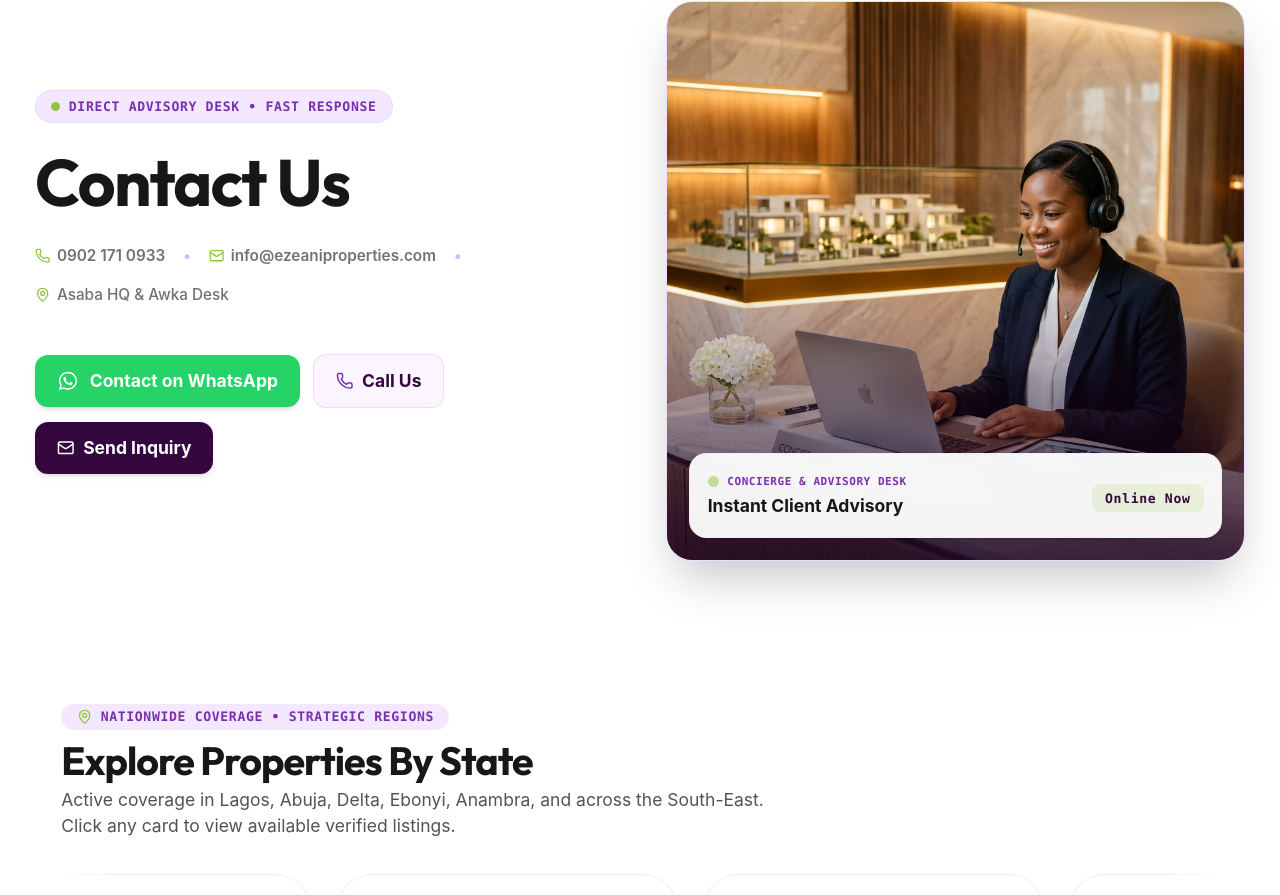
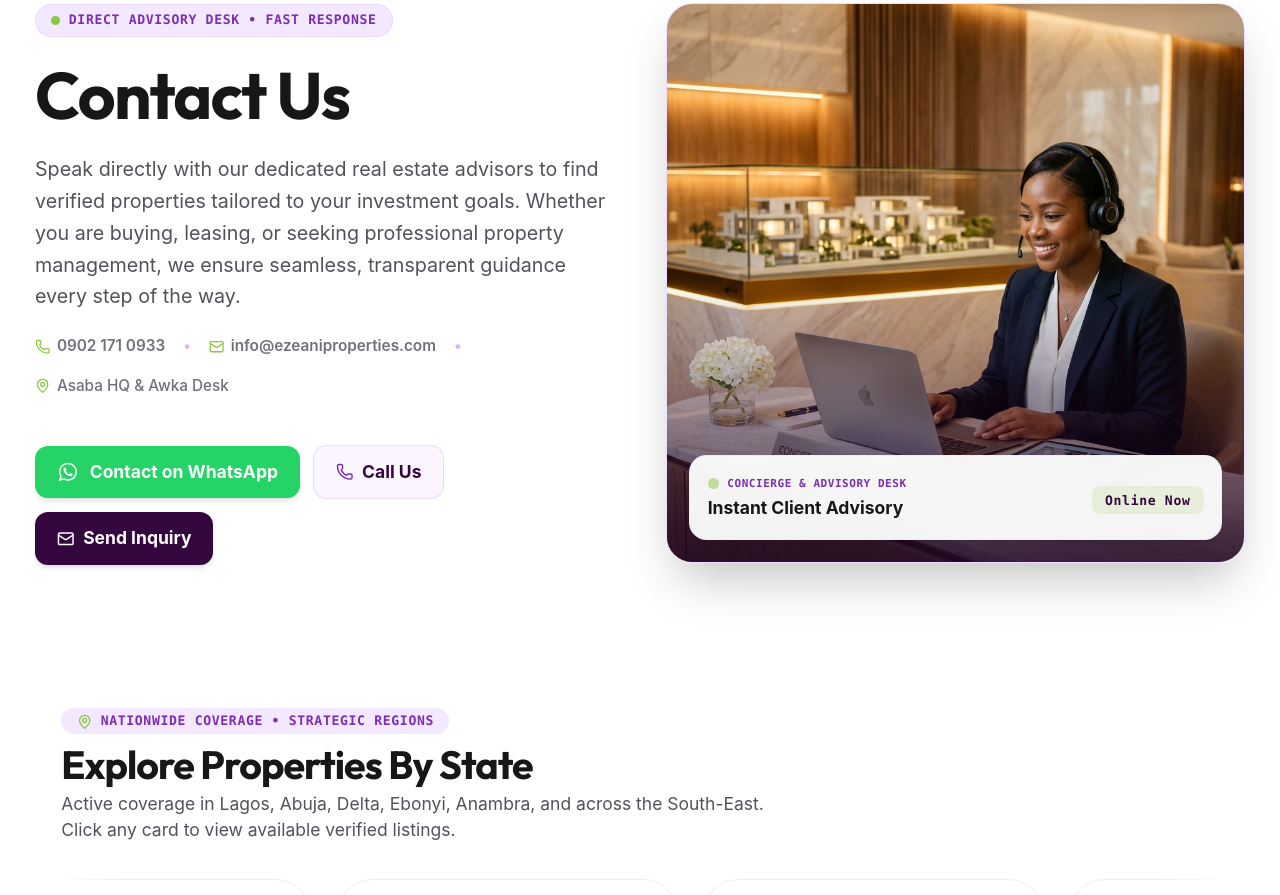
Before and after one commit to covorn01/ezeani-properties, a React (Vite) app: page / in a window 1280 px wide. Shown: the part 1177-2072 px from the top of the page. Built offline with nearby package versions, Linux system fonts and the light colour scheme.

Commit message:
Add two-sentence body copy to Contact Us section

```diff
--- a/src/components/Hero.jsx
+++ b/src/components/Hero.jsx
@@ -426,6 +426,10 @@ export default function Hero({ onOpenBooking, onOpenContacts, onFilterByState, o
                   Contact Us
                 </h2>
 
+                <p className="text-base sm:text-lg text-[#52525B] dark:text-purple-200 leading-relaxed max-w-xl">
+                  Speak directly with our dedicated real estate advisors to find verified properties tailored to your investment goals. Whether you are buying, leasing, or seeking professional property management, we ensure seamless, transparent guidance every step of the way.
+                </p>
+
                 {/* Direct info links */}
                 <div className="flex flex-wrap items-center gap-3 sm:gap-4 pt-1 text-xs sm:text-sm text-[#71717A] dark:text-purple-300">
                   <a
```
